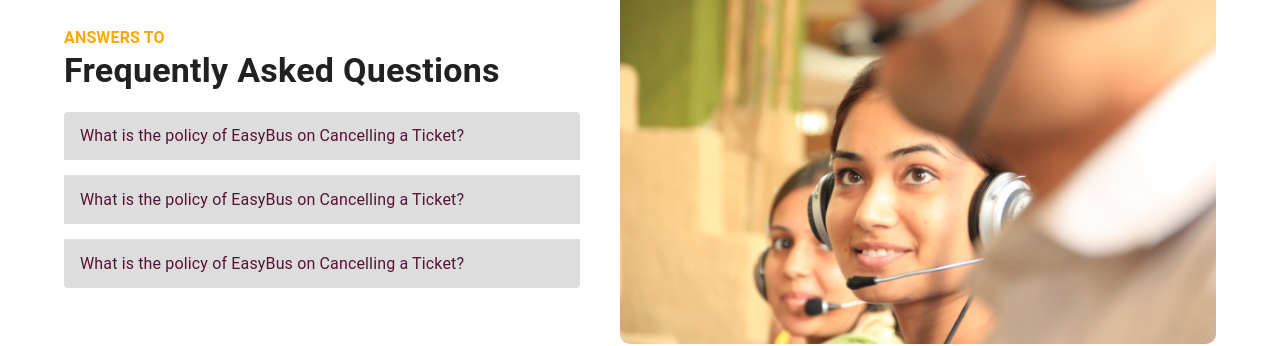
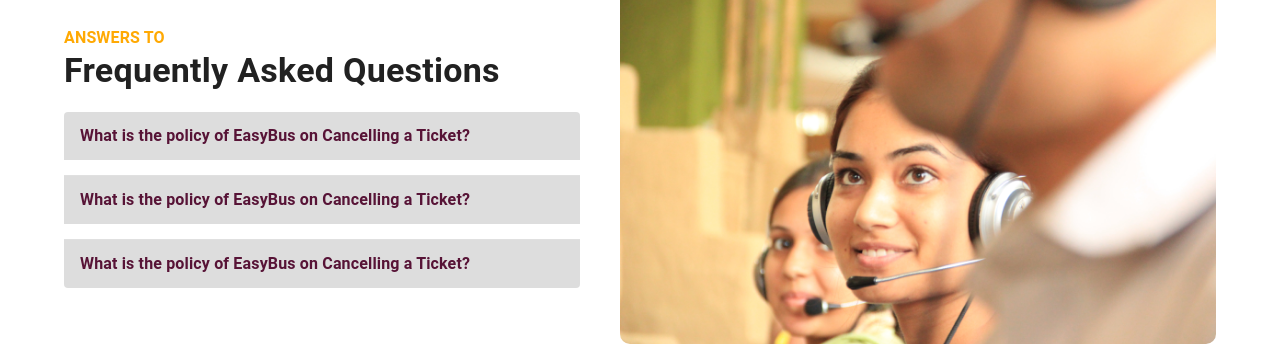
Before and after one commit to apo-star/React_Easybus, a React (Vite) app in the folder frontend/: page /about in a window 1280 px wide. Shown: the part 927-1273 px from the top of the page. Built offline with nearby package versions, Linux system fonts and the light colour scheme; no server answers.

Commit message:
About FAQ Question Font now bold

```diff
--- a/frontend/src/pages/about/FAQ.jsx
+++ b/frontend/src/pages/about/FAQ.jsx
@@ -61,7 +61,7 @@ const FAQ = () => {
                 aria-controls={`faq${index}-content`}
                 id={`faq${index}`}
               >
-                <Typography>{question}</Typography>
+                <Typography sx={{ fontWeight: "bold" }}>{question}</Typography>
               </AccordionSummary>
               <AccordionDetails>
                 <Typography>{answer}</Typography>
```
